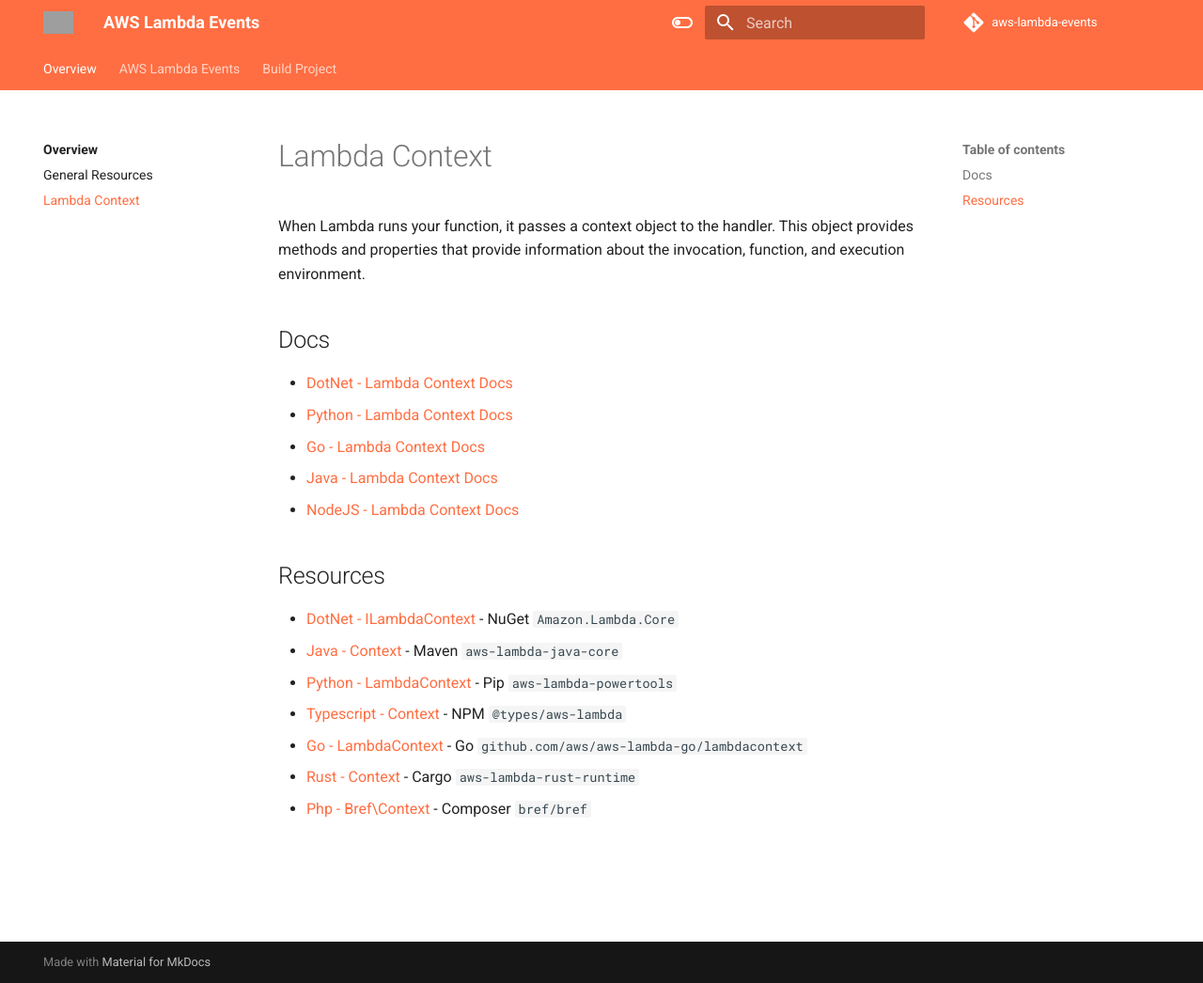
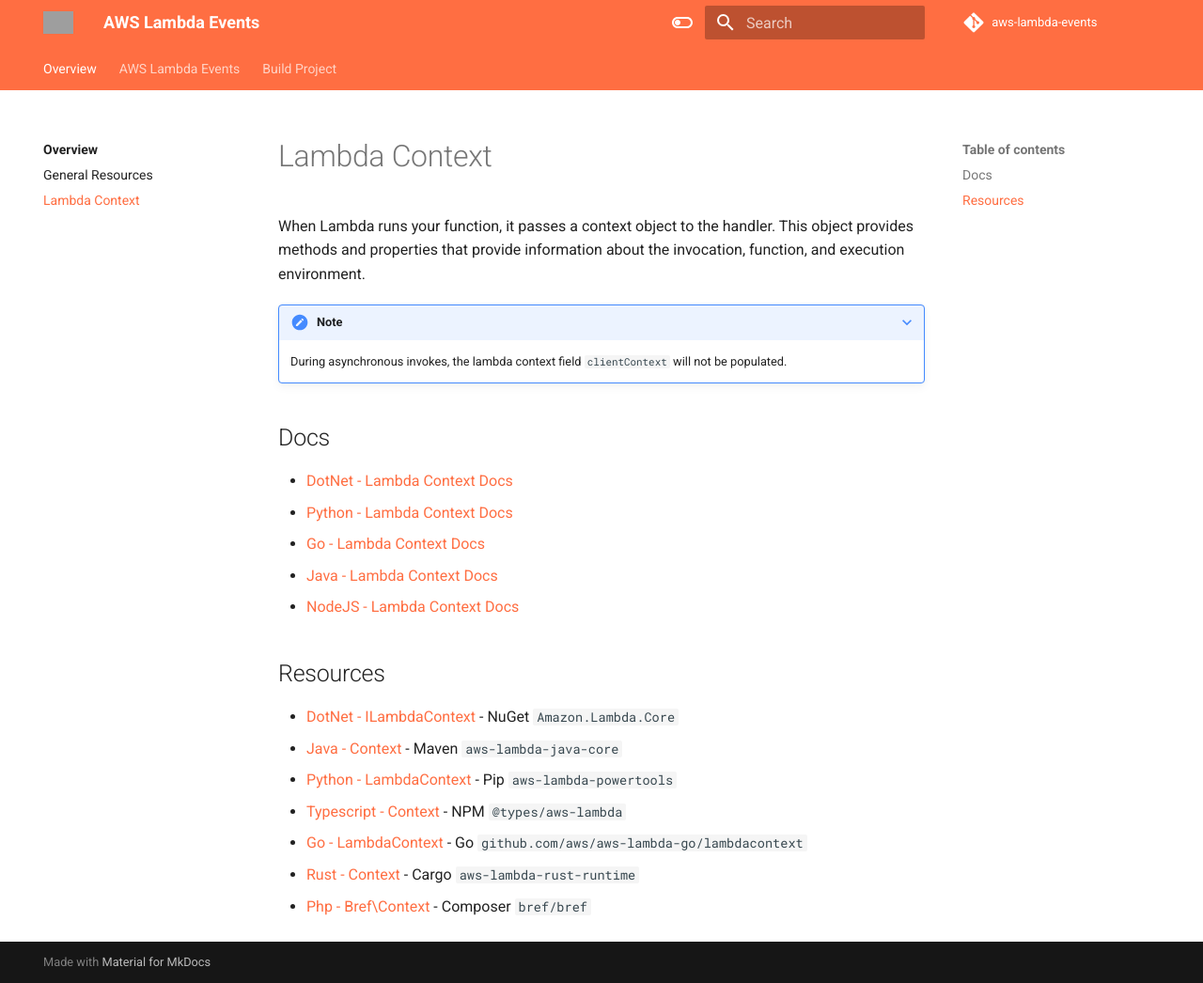
Before and after one commit to michaelbrewer/aws-lambda-events, an MkDocs documentation site: the page built from docs/lambda-context.md, in a window 1280 px wide and 1046 px high. Shown: the whole window at 94% size. Built offline with MkDocs 1.6.1 and Material for MkDocs 9.7.7, drawn with Linux system fonts in a browser that asks for light colours; comment, search, counter and statistics services are not loaded; grey boxes are pictures that could not be loaded.

Commit message:
chore: add note about lambda context

```diff
--- a/docs/lambda-context.md
+++ b/docs/lambda-context.md
@@ -6,6 +6,9 @@
 
 When Lambda runs your function, it passes a context object to the handler. This object provides methods and properties that provide information
 about the invocation, function, and execution environment.
+
+???+ NOTE
+    During asynchronous invokes, the lambda context field `clientContext` will not be populated.
 
 ## Docs
 
```
